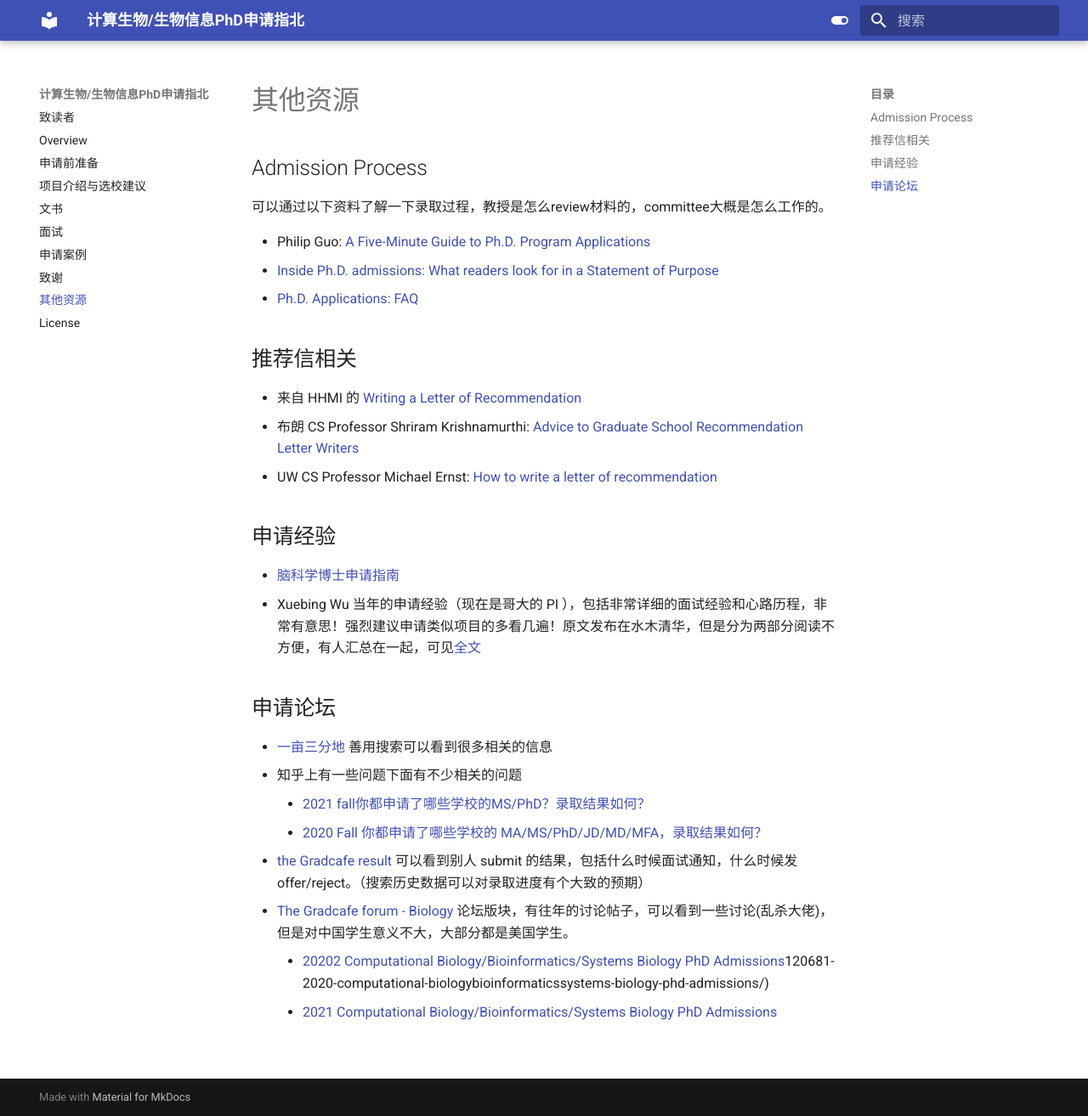
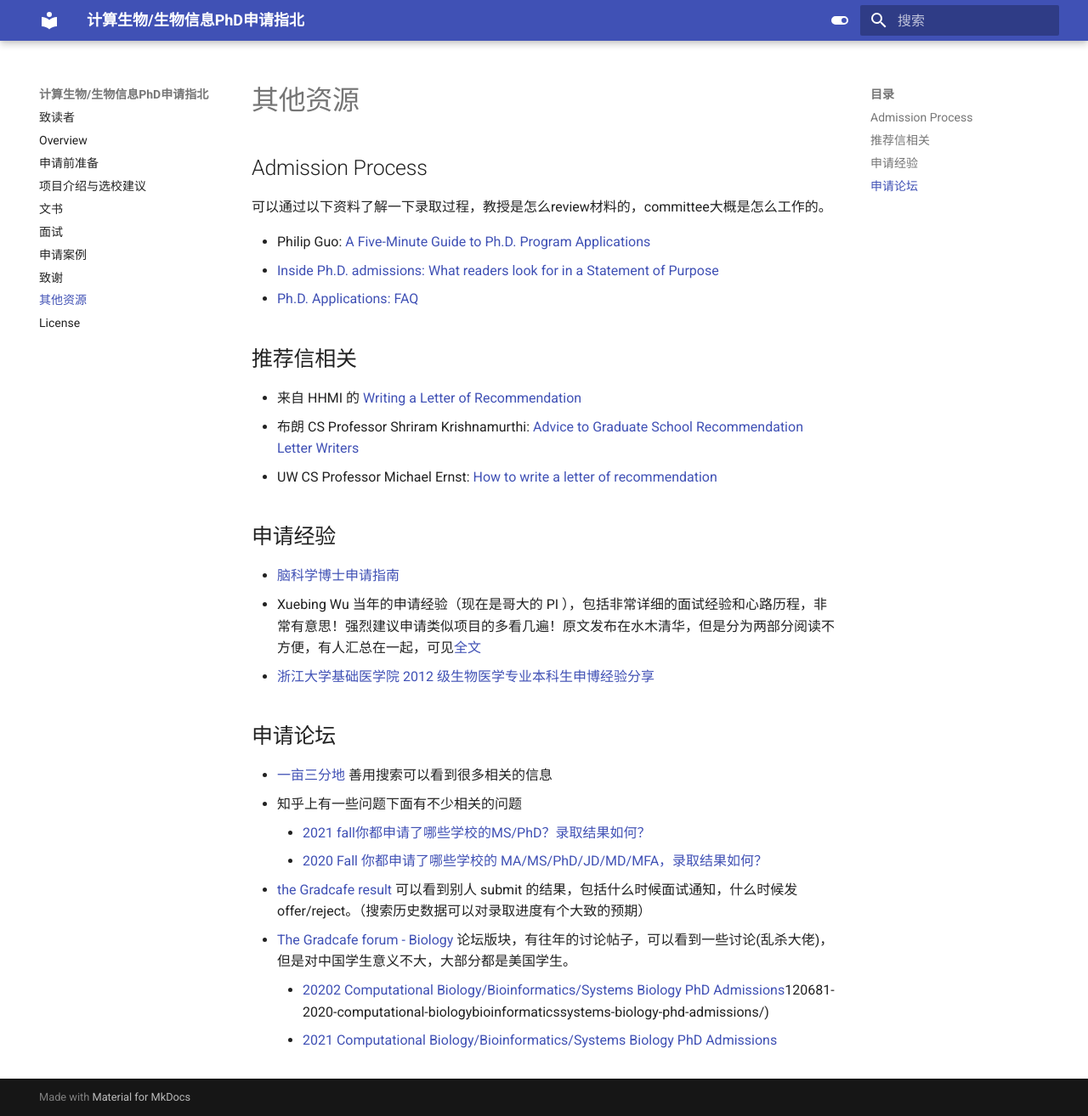
Before and after one commit to CompBio-PhD-cn/handbook, an MkDocs documentation site: the page built from docs/other_resource.md, in a window 1280 px wide and 1314 px high. Shown: the whole window at 85% size. Built offline with MkDocs 1.6.1 and Material for MkDocs 9.7.7, drawn with Linux system fonts in a browser that asks for light colours.

Commit message:
add some links of forum

```diff
--- a/docs/other_resource.md
+++ b/docs/other_resource.md
@@ -20,6 +20,7 @@
 ## 申请经验
 * [脑科学博士申请指南](https://brainphd-cn.github.io/handbook/)
 * Xuebing Wu 当年的申请经验（现在是哥大的 PI ），包括非常详细的面试经验和心路历程，非常有意思！强烈建议申请类似项目的多看几遍！原文发布在水木清华，但是分为两部分阅读不方便，有人汇总在一起，可见[全文](http://www.360doc.com/content/14/0825/16/19076531_404530773.shtml)
+* [浙江大学基础医学院 2012 级生物医学专业本科生申博经验分享](http://bms.zju.edu.cn/attachments/2017-05/01-1495005084-61428.pdf)
 
 
 
```
